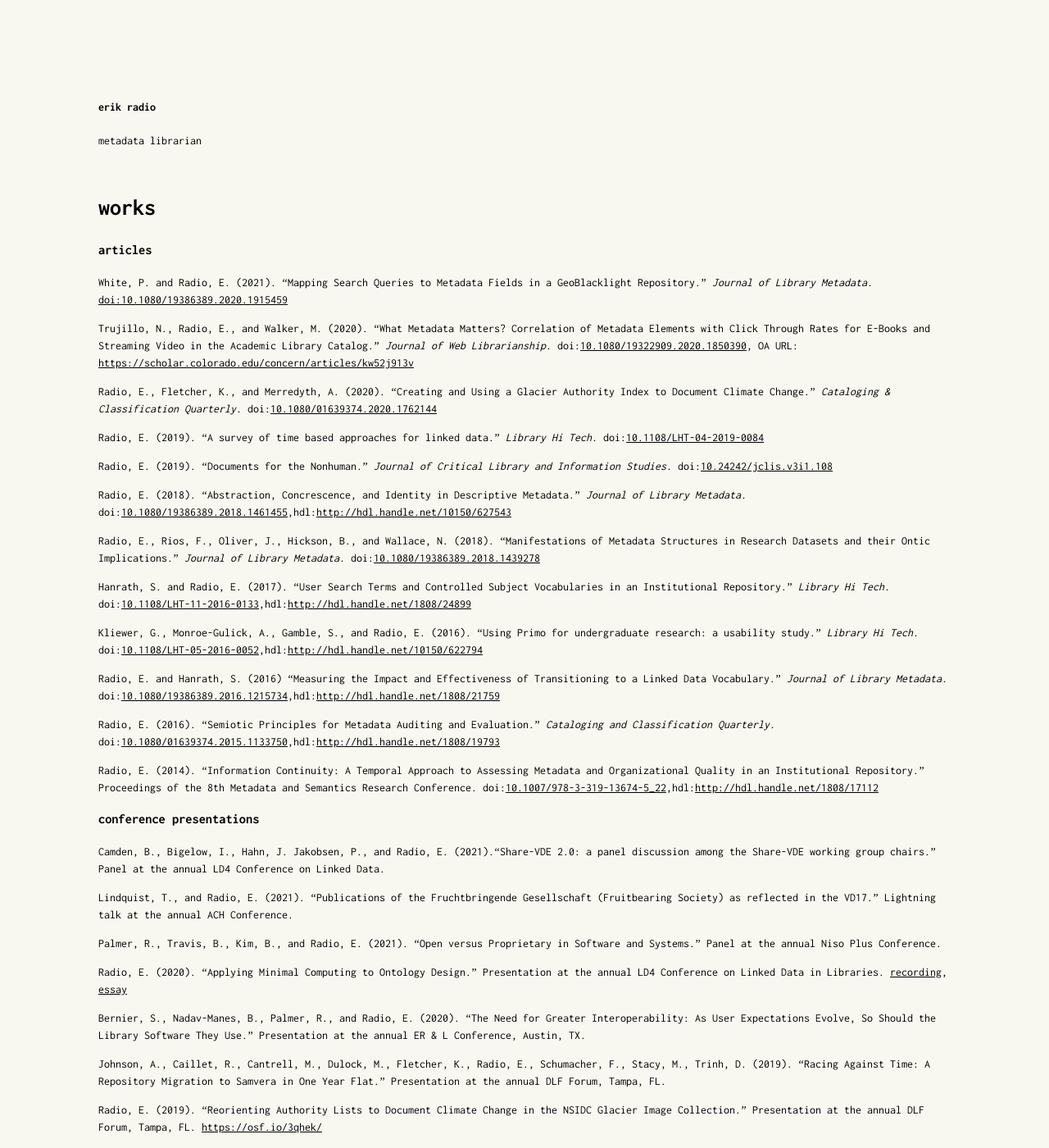
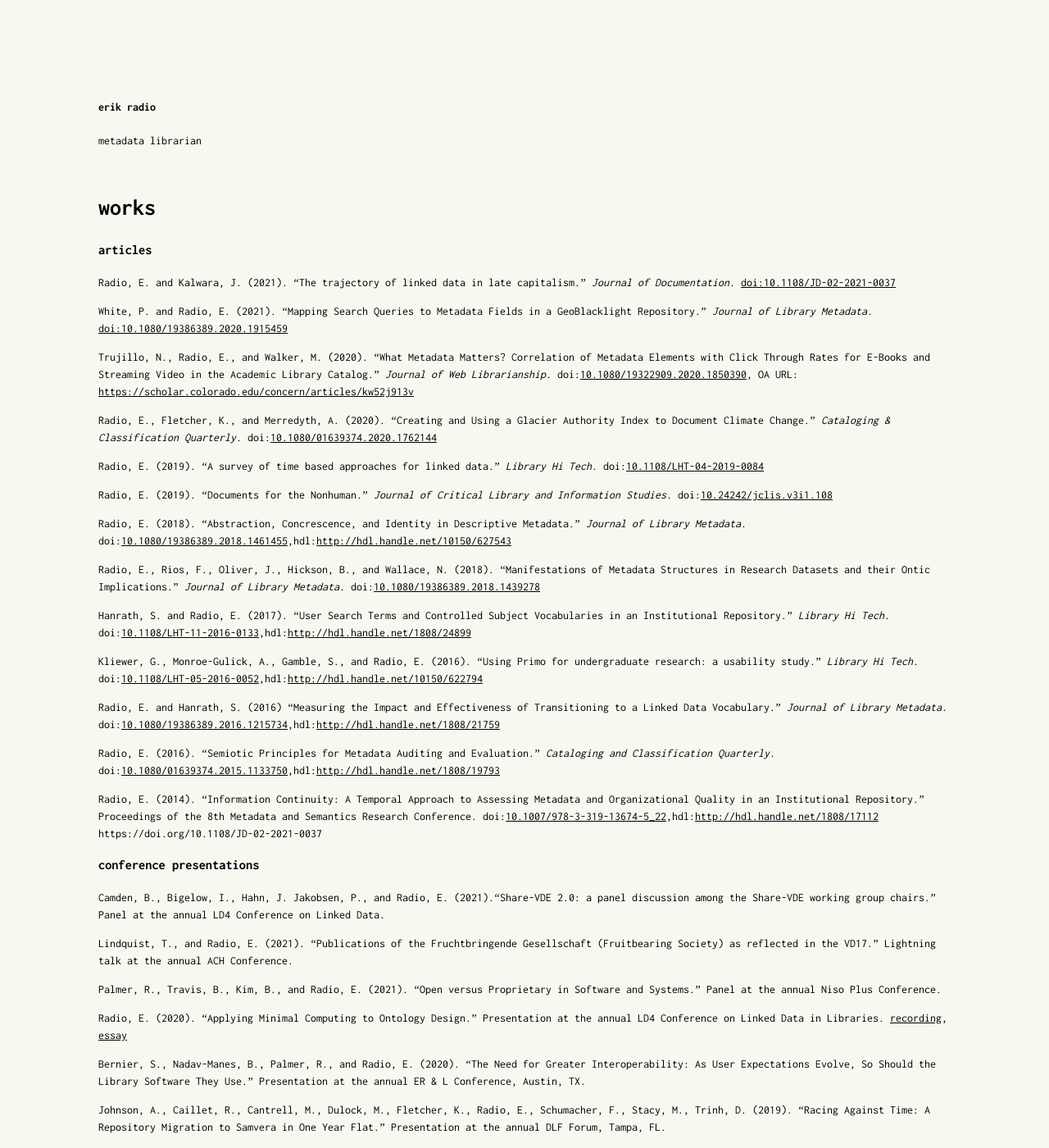
Before and after one commit to erikradio/erikradio.github.io, a Jekyll site: the page built from works.md, in a window 1280 px wide and 1400 px high. Shown: the whole window at 82% size. Built offline with Jekyll 4.4.1, drawn with Linux system fonts in a browser that asks for light colours.

Commit message:
Update works.md

```diff
--- a/works.md
+++ b/works.md
@@ -6,6 +6,8 @@ title: works
 # works
 
 ### articles
+
+Radio, E. and Kalwara, J. (2021). "The trajectory of linked data in late capitalism." _Journal of Documentation._ [doi:10.1108/JD-02-2021-0037](https://doi.org/10.1108/JD-02-2021-0037)
 
 White, P. and Radio, E. (2021). "Mapping Search Queries to Metadata Fields in a GeoBlacklight Repository." _Journal of Library Metadata._ [doi:10.1080/19386389.2020.1915459](https://doi.org/10.1080/19386389.2020.1915459)
 
@@ -30,7 +32,7 @@ Radio, E. and Hanrath, S. (2016) “Measuring the Impact and Effectiveness of Tr
 Radio, E. (2016). “Semiotic Principles for Metadata Auditing and Evaluation.” _Cataloging and Classification Quarterly._ doi:[10.1080/01639374.2015.1133750](https://doi.org/10.1080/01639374.2015.1133750),hdl:[http://hdl.handle.net/1808/19793](http://hdl.handle.net/1808/19793)
 
 Radio, E. (2014). “Information Continuity: A Temporal Approach to Assessing Metadata and Organizational Quality in an Institutional Repository.” Proceedings of the 8th Metadata and Semantics Research Conference. doi:[10.1007/978-3-319-13674-5_22](https://doi.org/10.1007/978-3-319-13674-5_22),hdl:[http://hdl.handle.net/1808/17112](http://hdl.handle.net/1808/17112)
-
+https://doi.org/10.1108/JD-02-2021-0037
 
 
 ### conference presentations
```
